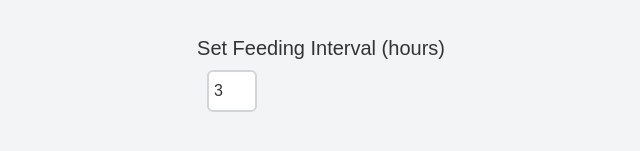
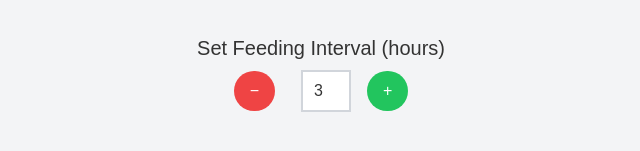
Before and after one commit to feralva/juju-care-pwa, a Next.js app: page / in a window 1280 px wide. Shown: the part 629-780 px from the top of the page, without its empty margins (319-959 px from the left). Built offline with nearby package versions, Linux system fonts and the light colour scheme; no server answers; the database is empty.

Commit message:
Add increment and decrement buttons for feeding interval adjustment in BabyStatusApp

```diff
--- a/src/app/page.tsx
+++ b/src/app/page.tsx
@@ -77,6 +77,14 @@ export default function BabyStatusApp() {
     setFeedingInterval(newInterval); // Update local state
   };
 
+  // Functions for increment and decrement
+  const incrementInterval = () => updateFeedingInterval(feedingInterval + 1);
+  const decrementInterval = () => {
+    if (feedingInterval > 1) {
+      updateFeedingInterval(feedingInterval - 1);
+    }
+  };
+
   return (
     <div className="flex flex-col items-center justify-center min-h-screen p-4 bg-gray-100">
       <h1 className="text-3xl font-bold text-center mb-4">Baby Status</h1>
@@ -134,14 +142,28 @@ export default function BabyStatusApp() {
 
       <div className="mt-6">
         <h2 className="text-xl mb-2">Set Feeding Interval (hours)</h2>
+        <div className="flex items-center justify-center gap-4">
+          <button
+            onClick={decrementInterval}
+            className="bg-red-500 text-white px-4 py-2 rounded-full hover:bg-red-600 focus:outline-none"
+          >
+            −
+          </button>
           <input
             type="number"
             value={feedingInterval}
             onChange={(e) => updateFeedingInterval(Number(e.target.value))}
             min={1}
             max={12}
-          className="text-lg border-2 border-gray-300 rounded-md px-4 py-2"
+            className="text-lg border-2 border-gray-300 px-4 py-2 text-center w-24"
           />
+          <button
+            onClick={incrementInterval}
+            className="bg-green-500 text-white px-4 py-2 rounded-full hover:bg-green-600 focus:outline-none"
+          >
+            +
+          </button>
+        </div>
       </div>
     </div>
   );
```
Lines whose indentation alone changed are shown as unchanged.
